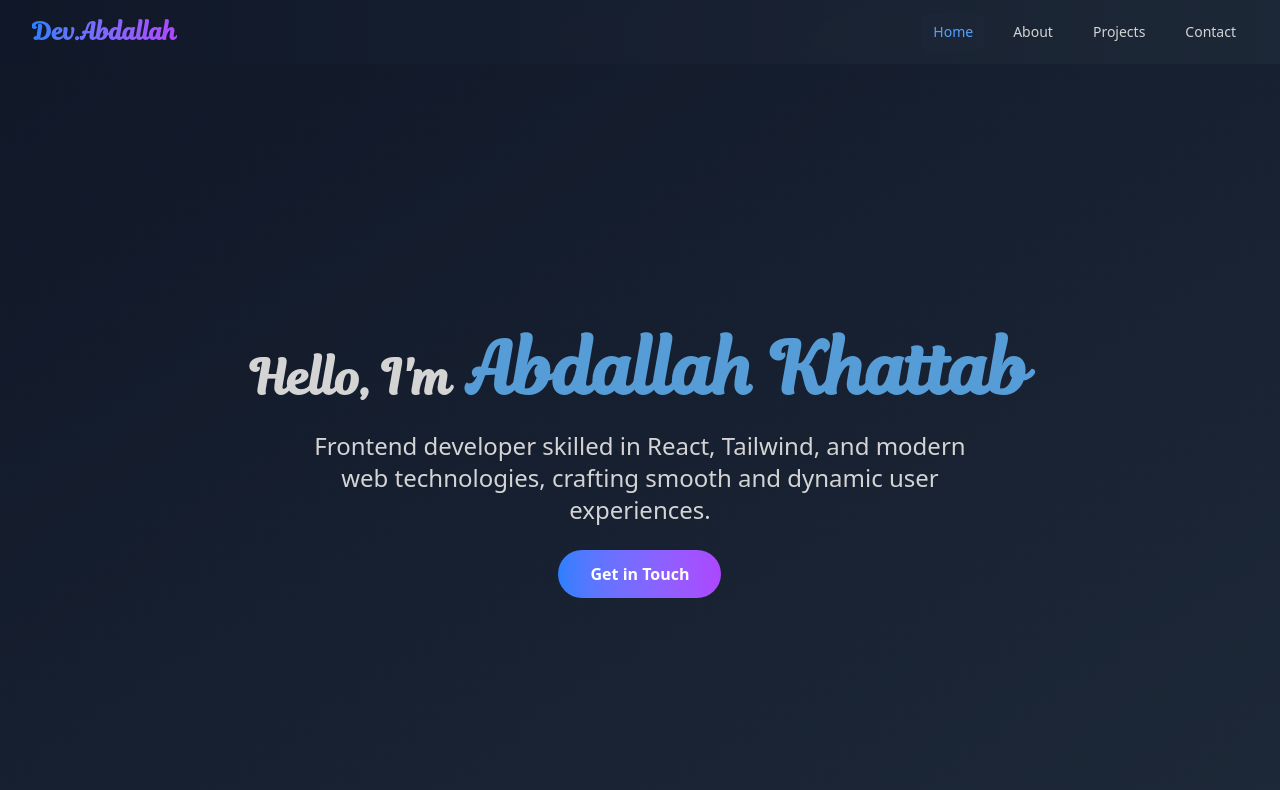
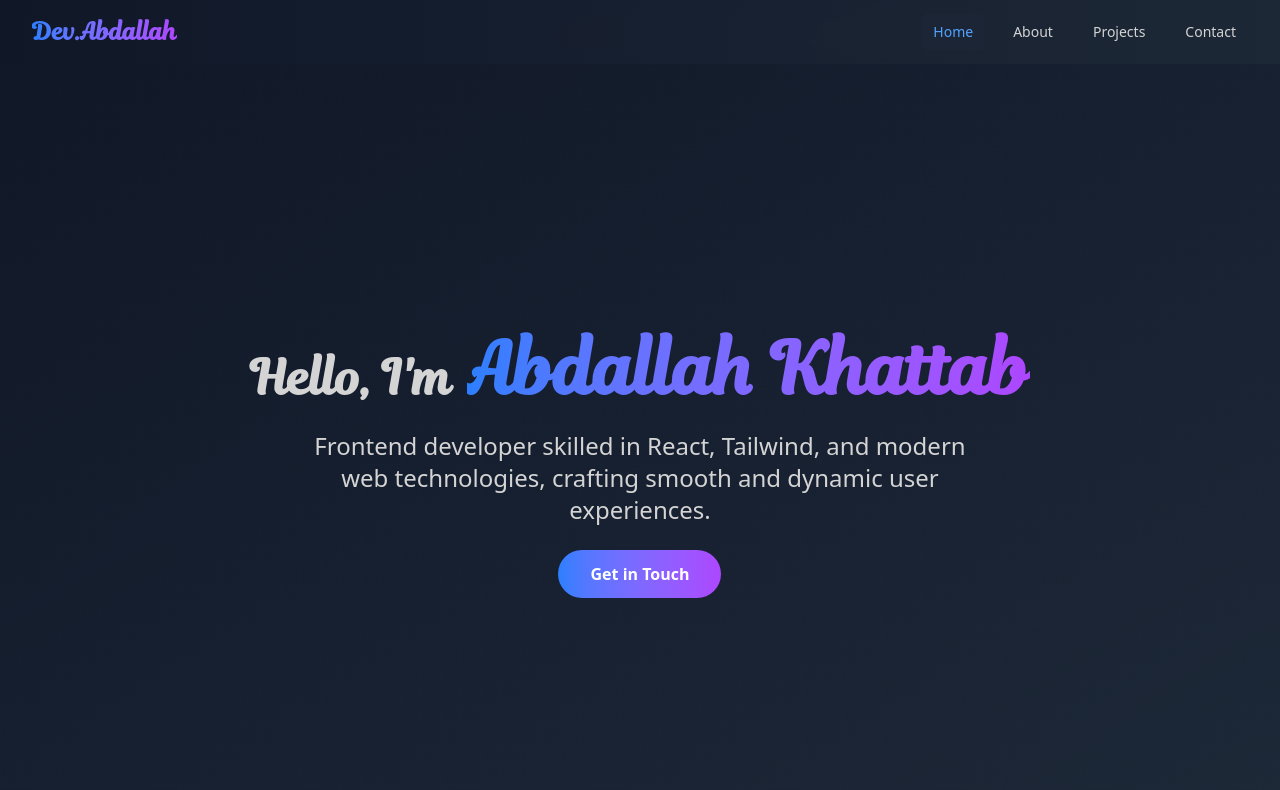
Before and after one commit to AbdallahKhattab11/my-main-portfolio, a React (Vite) app: page / in a window 1280 px wide. Shown: the top 790 px of the page. Built offline with nearby package versions, Linux system fonts and the light colour scheme.

Commit message:
change name color

```diff
--- a/src/components/Home.jsx
+++ b/src/components/Home.jsx
@@ -31,7 +31,7 @@
             <h1 className="text-4xl md:text-7xl font-bold">
               <span className="text-[#d4d4d4] nameFont">
                 <span className="text-3xl md:text-5xl">Hello, I'm</span>{" "}
-                <span className="text-5xl md:text-7xl text-[#569cd6]">
+                <span className="text-5xl md:text-7xl bg-gradient-to-r from-blue-500 to-purple-500 bg-clip-text text-transparent">
                   Abdallah Khattab
                 </span>
               </span>
```
